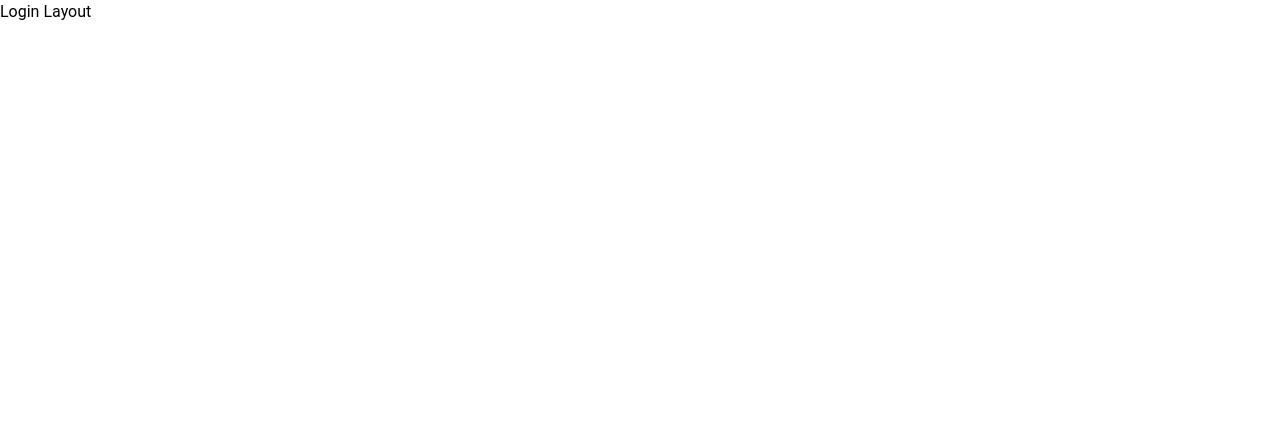
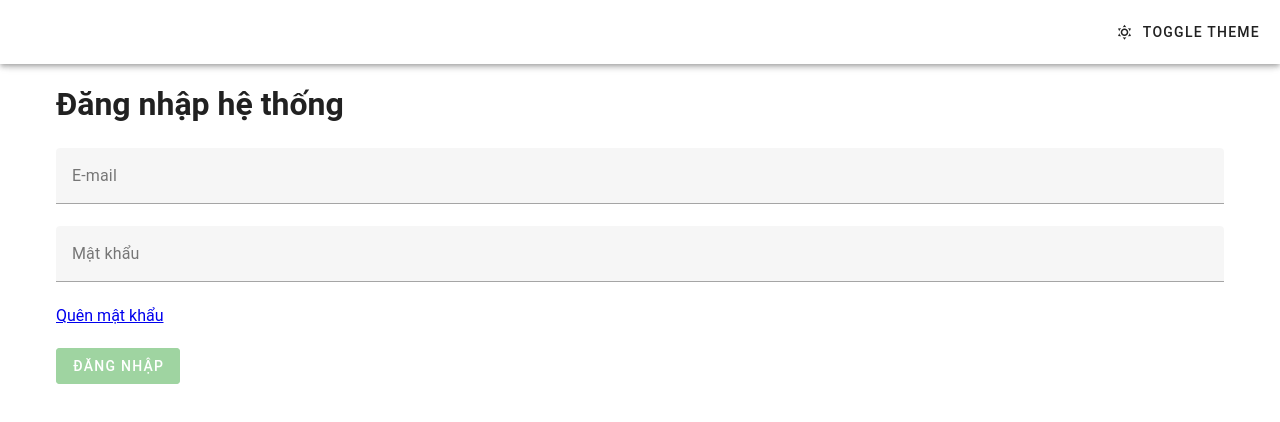
Before and after one commit to tanloc10203/Website_news, a Vue app: page /login in a window 1280 px wide. Shown: the top 422 px of the page. Built offline with nearby package versions, Linux system fonts and the light colour scheme.

Commit message:
su co ki thuat

```diff
--- a/package.json
+++ b/package.json
@@ -10,6 +10,7 @@
     "@mdi/font": "^7.1.96",
     "axios": "^1.2.3",
     "core-js": "^3.8.3",
+    "vee-validate": "^3.4.14",
     "vue": "^3.2.13",
     "vue-router": "^4.0.3",
     "vuetify": "^3.1.2",
--- a/src/api/axios.js
+++ b/src/api/axios.js
@@ -16,6 +16,8 @@ instance.interceptors.request.use(
 
 instance.interceptors.response.use(
   function (response) {
+    console.log("check axios:::", response.data);
+
     return response.data;
   },
   function (error) {
--- /dev/null
+++ b/src/components/FormLogin.vue
@@ -0,0 +1,59 @@
+<script setup>
+import { ref } from "vue";
+import authApi from "../api/authApi";
+
+const email = ref("");
+const password = ref("");
+const errorMessage = ref("");
+const loading = ref(false);
+
+const emailRules = [(v) => /.+@.+\..+/.test(v) || "E-mail không hợp lệ"];
+
+async function handleSubmit() {
+  console.log({ email: email.value, password: password.value });
+
+  const data = {
+    email: email.value,
+    password: password.value,
+  };
+
+  try {
+    const response = await authApi.signIn(data);
+    console.log("check response login:::", response);
+  } catch (error) {
+    if (
+      error &&
+      error.response &&
+      error.response.data &&
+      error.response.data.errors
+    )
+      errorMessage.value = error.response.data.errors.message;
+    throw new Error(error.message);
+  }
+}
+</script>
+
+<template>
+  <v-form @submit.prevent="handleSubmit">
+    <h1 class="mb-5">Đăng nhập hệ thống</h1>
+
+    <v-alert class="mb-5" type="error" v-if="errorMessage">{{
+      errorMessage
+    }}</v-alert>
+
+    <v-text-field v-model="email" label="E-mail" :rules="emailRules" />
+
+    <v-text-field v-model="password" type="password" label="Mật khẩu" />
+
+    <router-link to="#"> Quên mật khẩu </router-link>
+
+    <v-btn
+      type="submit"
+      :disabled="!email || !password"
+      color="success"
+      class="mt-5 d-block"
+    >
+      Đăng nhập
+    </v-btn>
+  </v-form>
+</template>
--- a/src/layouts/LoginLayout.vue
+++ b/src/layouts/LoginLayout.vue
@@ -1,3 +1,35 @@
 <template>
-  <div>Login Layout</div>
+  <v-app :theme="theme">
+    <v-app-bar>
+      <v-spacer></v-spacer>
+
+      <v-btn
+        :prepend-icon="
+          theme === 'light' ? 'mdi-weather-sunny' : 'mdi-weather-night'
+        "
+        @click="onClick"
+      >
+        Toggle Theme
+      </v-btn>
+    </v-app-bar>
+
+    <v-main>
+      <v-container>
+        <v-row>
+          <v-col>
+            <slot />
+          </v-col>
+        </v-row>
+      </v-container>
+    </v-main>
+  </v-app>
 </template>
+
+<script setup>
+import { ref } from "vue";
+const theme = ref("light");
+
+function onClick() {
+  theme.value = theme.value === "light" ? "dark" : "light";
+}
+</script>
--- a/src/router/index.js
+++ b/src/router/index.js
@@ -4,6 +4,7 @@ import NotFoundView from "../views/NotFoundView.vue";
 import AboutView from "../views/AboutView.vue";
 import Dashboard from "../pages/manager/Dashboard.vue";
 import Category from "../pages/manager/Category.vue";
+import FormLogin from "../components/FormLogin.vue";
 
 const routes = [
   {
@@ -19,6 +20,7 @@ const routes = [
   {
     path: "/login",
     name: "login",
+    component: FormLogin,
     meta: {
       layout: "LoginLayout",
     },
```
Also changed, not shown: src/components/forms/TextInput.vue (added, +66 -0 lines), src/store/modules/auth.js (added, +24 -0 lines), 1 other file (tests, documents, lock files or other folders).
